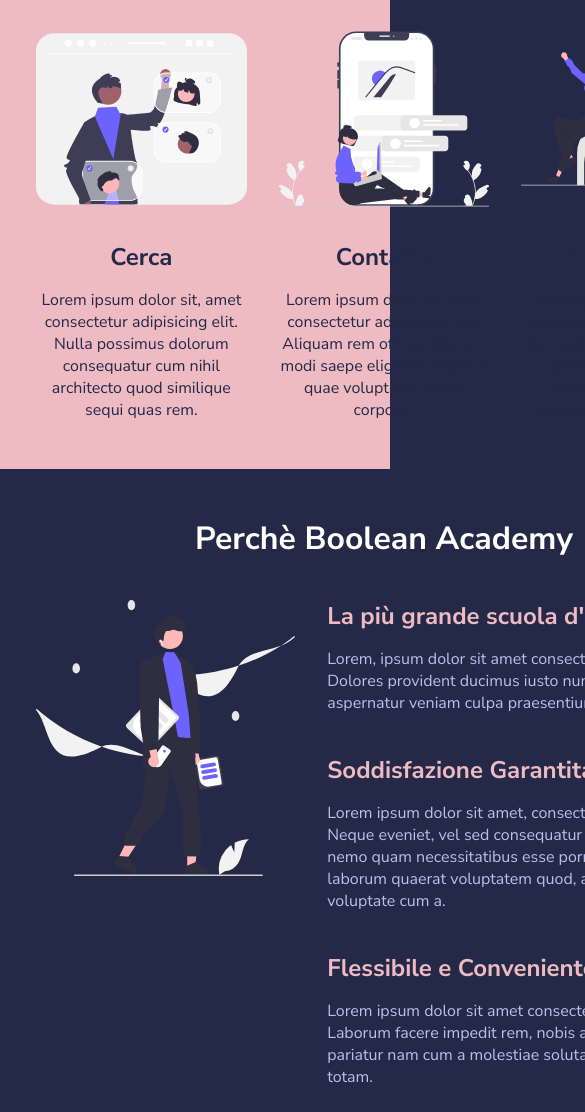
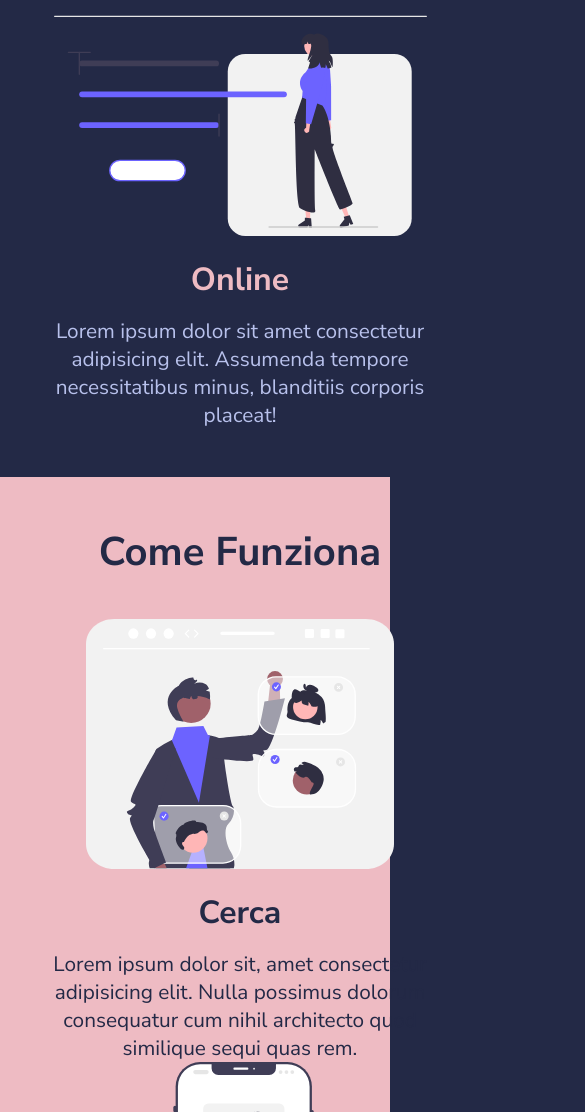
Before and after one commit to andrea-salvalaggio/html-css-resp-wannabe, a plain HTML site: page index.html in a window 390 px wide. Shown: the part 751-1863 px from the top of the page, 585 px wide, since content can reach past the window. Drawn offline with Linux system fonts and the light colour scheme.

Commit message:
mobile-view-in-definizione

```diff
--- a/css/style.css
+++ b/css/style.css
@@ -136,3 +136,64 @@ img {
     }
 
 }
+
+/* Mobile View */
+@media all and (max-width: 480px) {
+
+    .container{
+        width: 480px;
+    }
+
+    .row{
+        flex-direction: column;
+        align-items: center;
+    }
+
+    .lessons .col{
+        width: 100%;
+    }
+
+    .steps .col img {
+        height: 250px;
+    }
+
+    .steps .col{
+        width: 100%;
+    }
+
+    .why-us .col-left {
+        width: 100%;
+        padding-bottom: 5rem;
+    }
+
+    .why-us .col-right {
+        width: 100%;
+    }
+
+    .lessons .col img {
+        height: 250px;
+    }
+
+    .col {
+        padding-left: 1.5rem;
+        padding-right: 1.5rem;
+    }
+
+    h1 {
+        font-size: 3rem;
+    }
+
+    h2 {
+        font-size: 2.5rem;
+    }
+
+    h3 {
+        font-size: 2rem;
+    }
+
+    p{
+        font-size: 1.3rem;
+        /* padding-bottom: 6rem; */
+        /* margin-bottom: 6rem; */
+    }
+}
```
